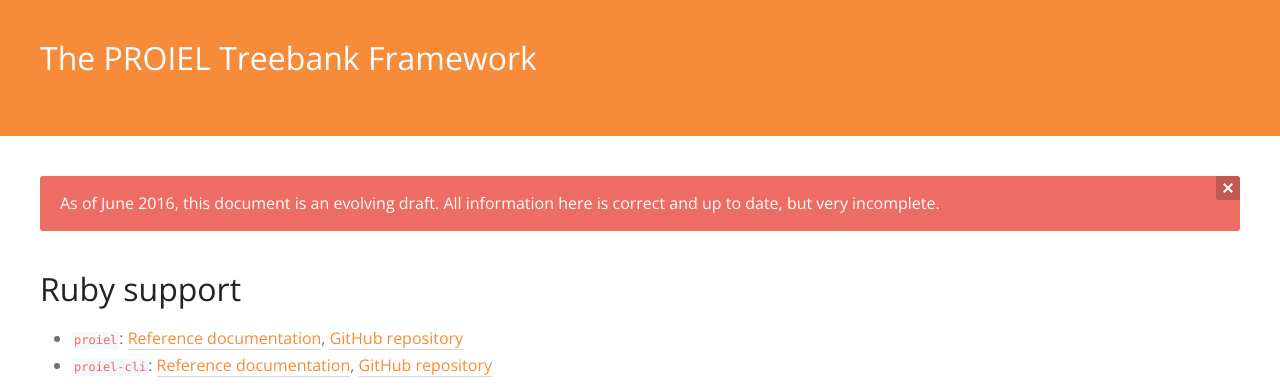
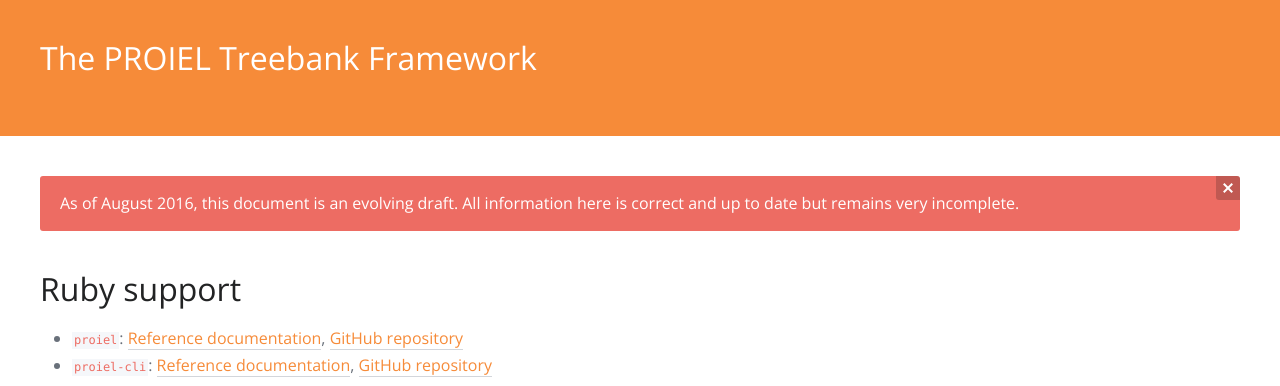
Before and after one commit to proiel/proiel.github.io, a Jekyll site: the page built from handbook/developer/ruby.md, in a window 1280 px wide. Shown: the top 386 px of the page. Built offline with Jekyll 4.4.1, drawn with Linux system fonts in a browser that asks for light colours; nearby versions of some CDN libraries.

Commit message:
handbook: move incompleteness warning to layout

```diff
--- a/_layouts/handbook.html
+++ b/_layouts/handbook.html
@@ -31,6 +31,11 @@
 
       <section class="section">
         <div class="container">
+          <div class="notification is-danger">
+            <button class="delete"></button>
+            As of August 2016, this document is an evolving draft. All information here is correct and up to date but remains very incomplete.
+          </div>
+
           {{ content }}
         </div>
       </section>
--- a/handbook/developer/ruby.md
+++ b/handbook/developer/ruby.md
@@ -1,11 +1,6 @@
 ---
 layout: handbook
 ---
-
-<div class="notification is-danger">
-  <button class="delete"></button>
-  As of June 2016, this document is an evolving draft. All information here is correct and up to date, but very incomplete.
-</div>
 
 # Ruby support
 
```
Also changed, not shown: handbook/developer/cli.md (+0 -7 lines), handbook/developer/proielxml.md (+0 -5 lines), handbook/developer/reader.md (+0 -5 lines).
